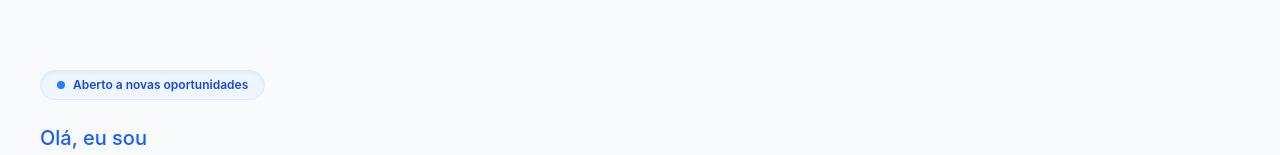
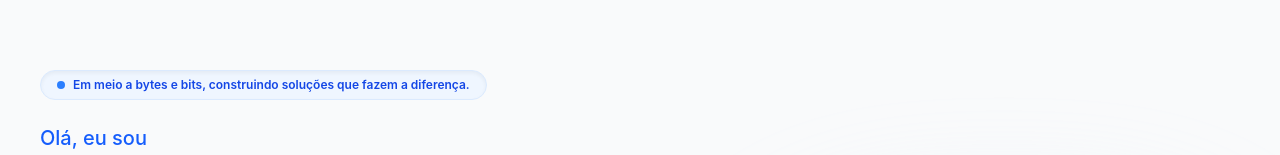
Before and after one commit to MarceloLucianoF/portfolio, a React (Vite) app: page / in a window 1280 px wide. Shown: the part 138-293 px from the top of the page. Built offline with nearby package versions, Linux system fonts and the light colour scheme.

Commit message:
🚀 Fix: Fix Hero.jsx

```diff
--- a/src/components/Hero.jsx
+++ b/src/components/Hero.jsx
@@ -30,7 +30,7 @@ export default function Hero() {
                 <span className="animate-ping absolute inline-flex h-full w-full rounded-full bg-blue-400 opacity-75"></span>
                 <span className="relative inline-flex rounded-full h-2 w-2 bg-blue-500"></span>
               </span>
-              Aberto a novas oportunidades
+              Em meio a bytes e bits, construindo soluções que fazem a diferença.
             </div>
 
             <p className="text-xl font-medium text-blue-600 mb-[-10px]">
```
